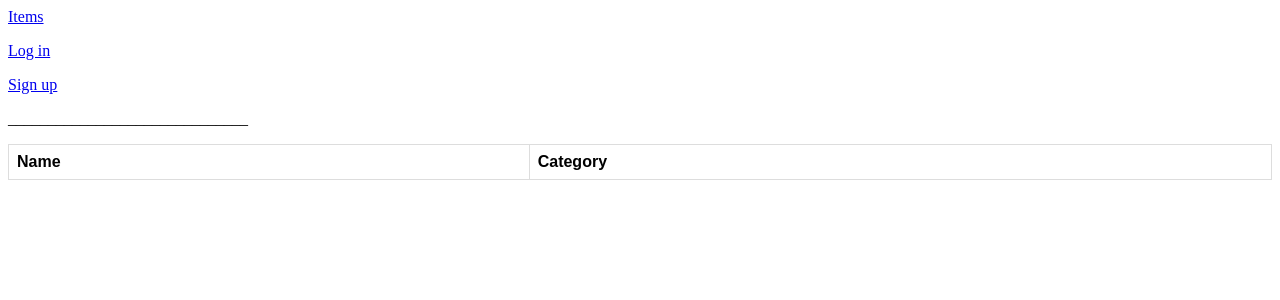
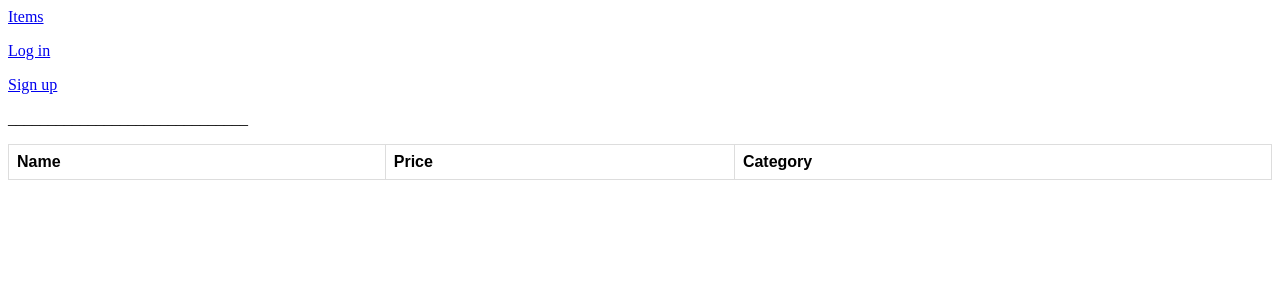
Before and after one commit to pouya-gh/MyStore, a Django app: page /items/ in a window 1280 px wide. Shown: the top 300 px of the page. Run offline with Django 5.2, Linux system fonts and the light colour scheme; data that the repository does not hold is empty.

Commit message:
add price to item templates. i keep forgeting this

```diff
--- a/items/templates/items/item/detail.html
+++ b/items/templates/items/item/detail.html
@@ -9,6 +9,7 @@
 <p>Category: {{ item.category }}</p>
 {% endif %}
 <p>Properties: {{ item.properties }}</p>
+<p>Price: {{ item.price }}</p>
 <p>Remaining: {{ item.remaining_items }}</p>
 
 {% if request.user.is_authenticated %}
--- a/items/templates/items/item/list.html
+++ b/items/templates/items/item/list.html
@@ -4,11 +4,13 @@
 <table>
     <tr>
         <th>Name</th>
+        <th>Price</th>
         <th>Category</th>
     </tr>
 {% for item in items %}
 <tr>
     <td><a href="{{ item.get_absolute_url }}">{{ item }}</a></td>
+    <td>{{ item.price }}</td>
     {% if item.category %}
     <td><a href="{% url "items:items_list" %}?cat={{ item.category.slug }}">{{ item.category }}</td>
     {% else %}
```
